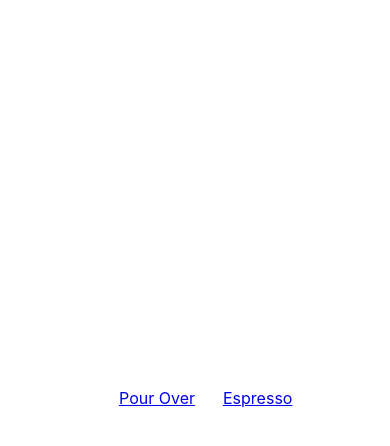
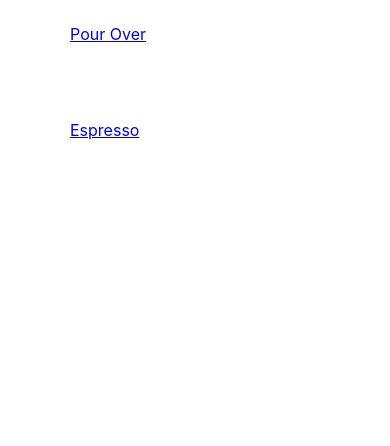
Before and after one commit to bkallaus/espresso-time, a React (Create React App) app: page / in a window 390 px wide. Shown: the top 446 px of the page. Built offline with nearby package versions, Linux system fonts and the light colour scheme.

Commit message:
Adusting styles for phone.

```diff
--- a/src/home.js
+++ b/src/home.js
@@ -11,14 +11,12 @@ const StyledContainer = styled.div`
 
   flex-wrap: wrap;
   margin: 16px;
-  height: 100vh;
-  width: 100%;
 `;
 
 const StyledCard = styled.div`
-  padding: 12px;
-  height: 100px;
-  width: 80px;
+  padding: 8px;
+  height: 80px;
+  width: 250px;
 `;
 
 function Home() {
--- a/src/pour-over/pour-over.js
+++ b/src/pour-over/pour-over.js
@@ -2,23 +2,21 @@ import React, { useState } from 'react';
 import styled from 'styled-components';
 
 const StyledForm = styled.form`
+  align-items: center;
   display: flex;
 
   flex-wrap: wrap;
-  align-items: center;
   flex-direction: row;
-  justify-content: space-around;
-  margin: 16px;
 
-  height: 100vh;
+  margin: 40px 16px;
   width: 100%;
 `;
 
 const StyledLabel = styled.label`
-    width: 300px;
-    height: 100px;
-    margin: auto;
-  `;
+  width: 300px;
+  height: 100px;
+  margin: auto;
+`;
 
 function PourOver() {
   const [mililitersOfWater, setMiliLitersOfWater] = useState(1000);
```
